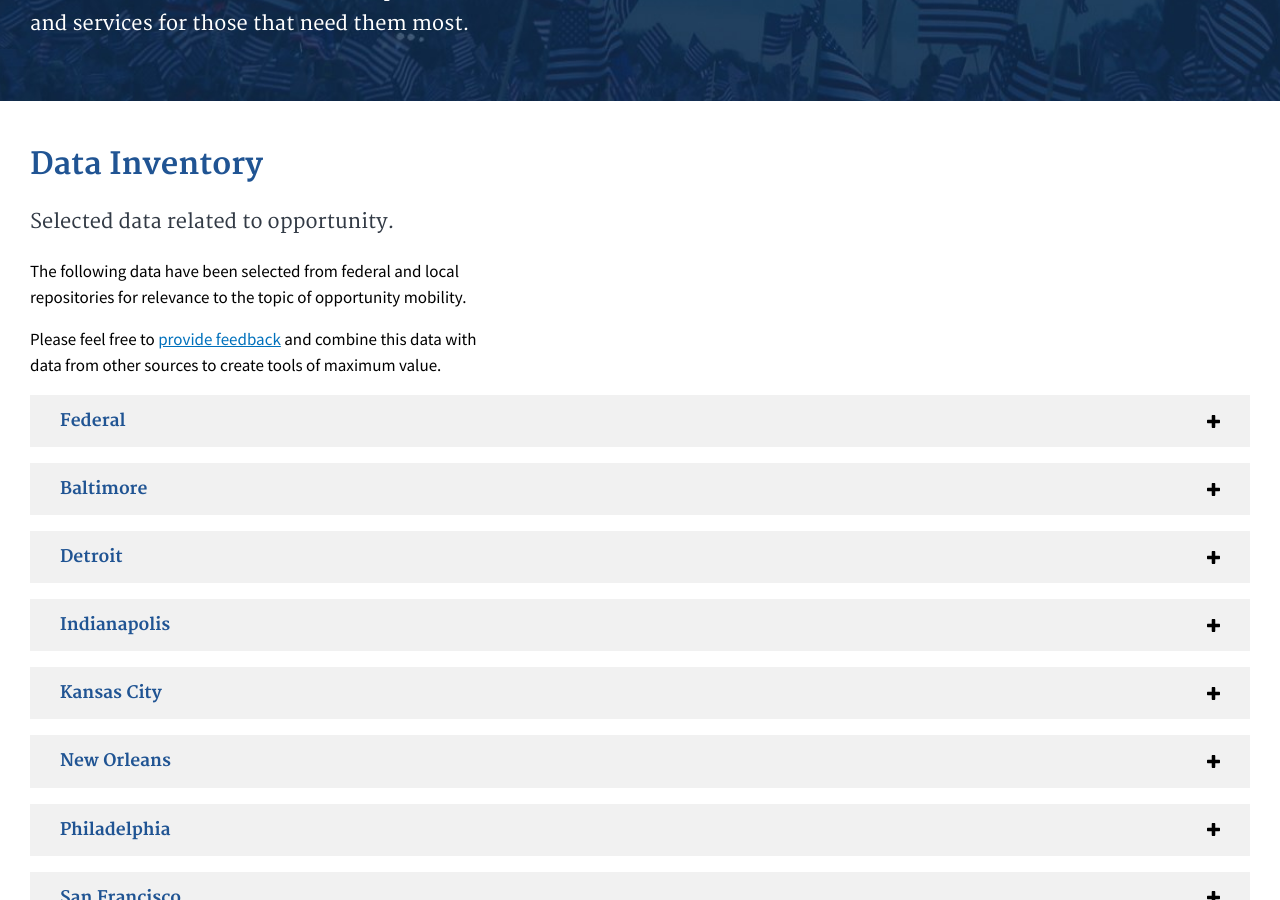
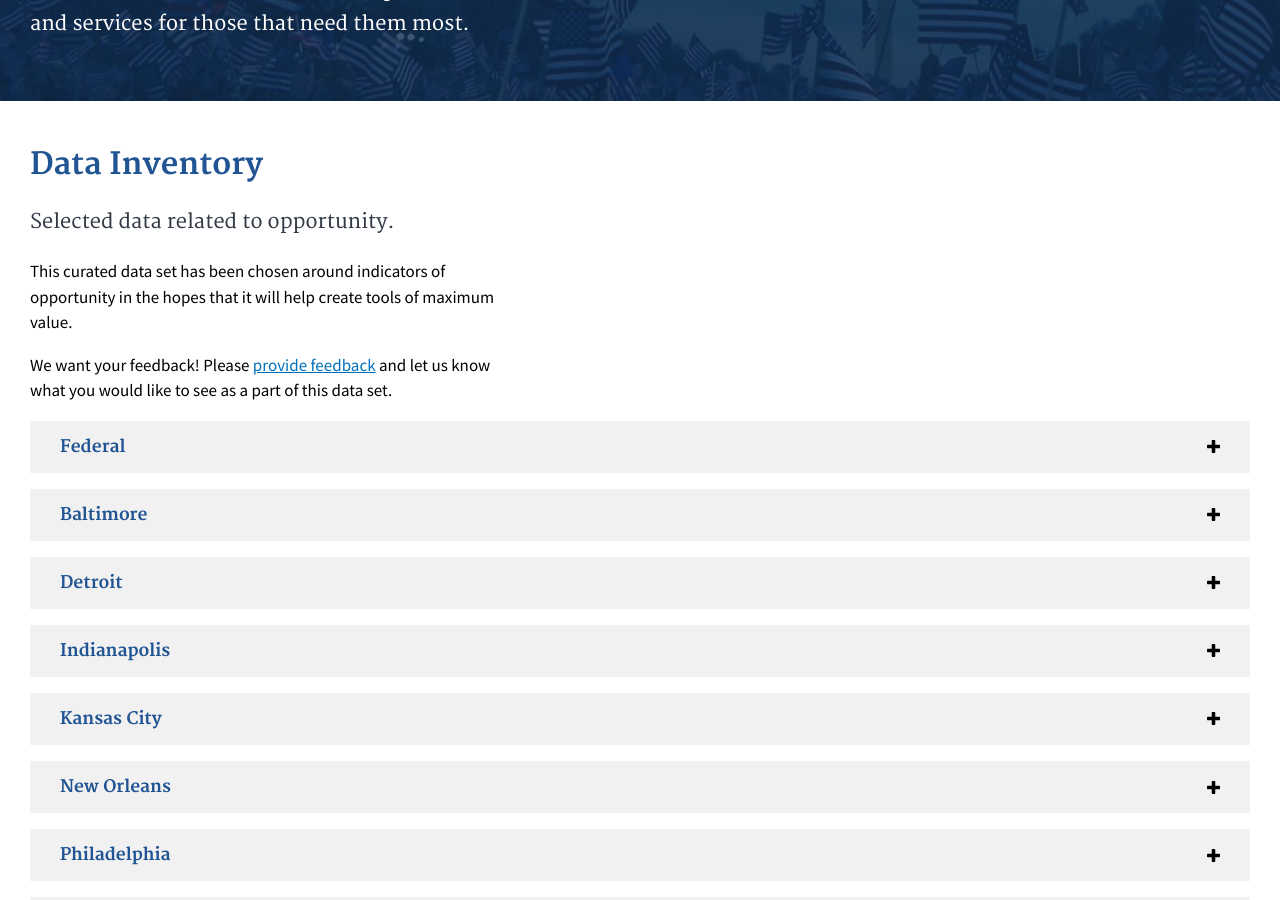
Before and after one commit to presidential-innovation-fellows/open-opportunity-data, a Jekyll site: the page built from index.html, in a window 1280 px wide and 900 px high, scrolled down 344 px. Built offline with Jekyll 4.4.1, drawn with Linux system fonts in a browser that asks for light colours.

Commit message:
Proposed content on data inventory description

```diff
--- a/index_includes/data-inventory.html
+++ b/index_includes/data-inventory.html
@@ -1,7 +1,7 @@
 <h2>Data Inventory</h2>
 <p class="usa-font-lead">Selected data related to opportunity.</p>
-<p>The following data have been selected from federal and local repositories for relevance to the topic of opportunity mobility.</p>
-<p>Please feel free to <a href="{{ site.repo_url | append: "/issues/" }}">provide feedback</a> and combine this data with data from other sources to create tools of maximum value.</p>
+<p>This curated data set has been chosen around indicators of opportunity in the hopes that it will help create tools of maximum value.</p>
+<p>We want your feedback! Please <a href="{{ site.repo_url | append: "/issues/" }}">provide feedback</a> and let us know what you would like to see as a part of this data set.</p>
 
 {% include_relative index_includes/data-inventory-provider.html id='federal' group_key='curator' %}
 
```
